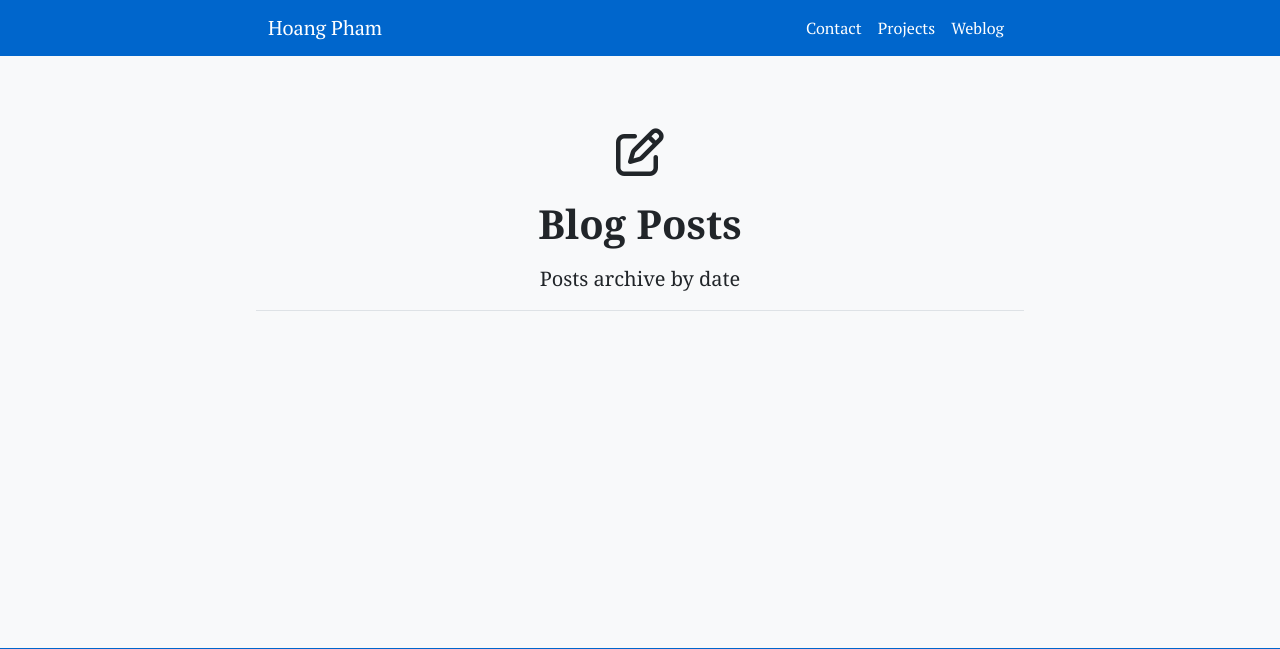
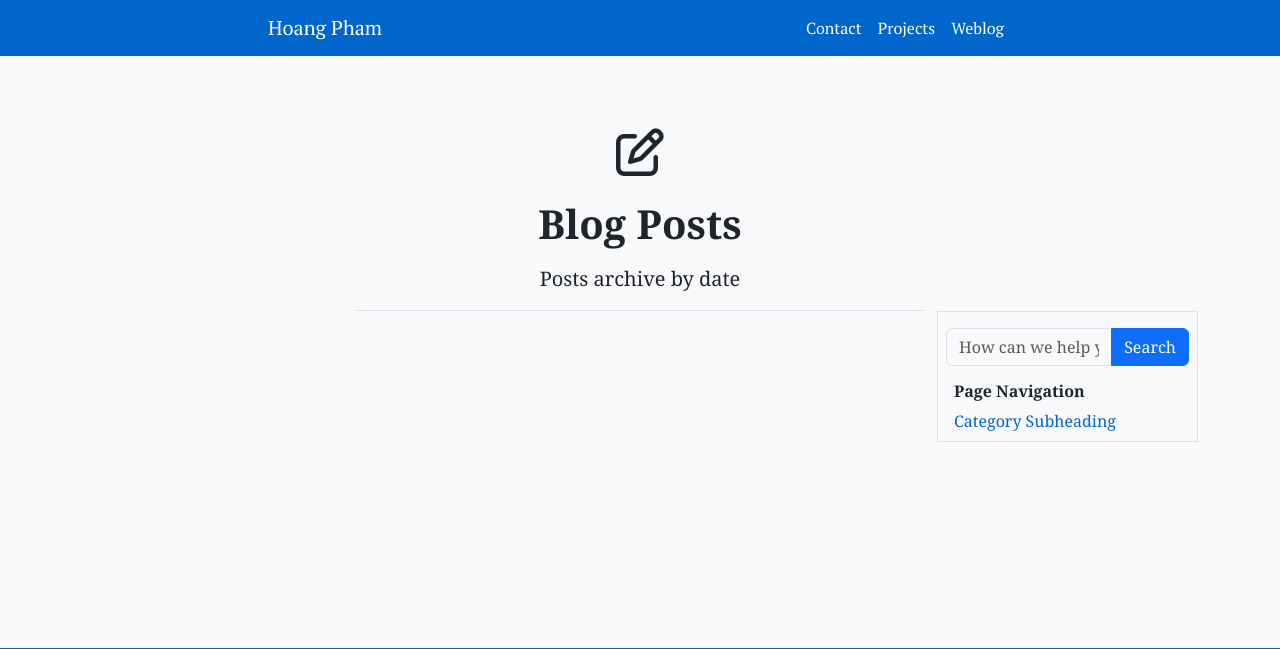
Before and after one commit to yacarthar/blog, a Flask app: template app/templates/posts.html in a window 1280 px wide. Shown: the top 649 px of the page. Run offline with Flask 3, Linux system fonts and the light colour scheme; the template is opened without the code that fills it, so the values that code supplies are empty.

Commit message:
feat: new layout for right pane

```diff
--- a/app/static/css/styles.css
+++ b/app/static/css/styles.css
@@ -78,3 +78,11 @@ body {
 #content-post li {
   list-style-position: outside;
 }
+
+#category-tag {
+  top: 5rem;
+}
+
+#center-pane > ul {
+  padding-left: 0.25rem;
+}
--- /dev/null
+++ b/app/templates/components/cat-n-tag.html
@@ -0,0 +1,20 @@
+<div class="sticky-top" id="category-tag">
+  <div class="border p-2">
+    <div class="input-group py-2">
+      <input
+        type="text"
+        class="form-control"
+        placeholder="How can we help you?"
+      />
+      <button class="btn btn-primary">Search</button>
+    </div>
+    <div class="ps-2">
+      <h5 class="h6 my-2">Page Navigation</h5>
+    </div>
+    <div class="ps-2">
+      <a href="#" class="text-decoration-none text-primary"
+        >Category Subheading</a
+      >
+    </div>
+  </div>
+</div>
--- a/app/templates/posts.html
+++ b/app/templates/posts.html
@@ -1,18 +1,17 @@
-{% extends "base.html" %}
+{% extends "base.html" %} {% block title %}Posts{% endblock %} {% block
+content%}
 
-{% block title %}Posts{% endblock %}
-
-{% block content %}
-<div class="col-md-8 mx-auto">
-  <!-- welcome -->
-  <div class="row mb-4 border-bottom text-center">
-    <i class="fa-regular fa-pen-to-square fa-3x mb-2"></i>
+<div class="row">
+  <i class="fa-regular fa-pen-to-square fa-3x mb-2 text-center"></i>
+  <div class="col-md-6 mx-auto border-bottom text-center">
     <h1 class="my-3">Blog Posts</h1>
     <p class="lead">Posts archive by date</p>
   </div>
+</div>
 
-  <!-- latest posts -->
-  <div class="row mb-4">
+<div class="row mb-4">
+  <div class="col-md-3" id="left-pane"></div>
+  <div class="col-md-6" id="center-pane">
     <ul>
       {% for post in posts %}
       <li class="list-unstyled">
@@ -31,5 +30,8 @@
     </ul>
   </div>
 
+  <div class="col-md-3" id="right-pane">
+    {% include 'components/cat-n-tag.html' %}
+  </div>
 </div>
 {% endblock %}
```
Also changed, not shown: app/services/category.py (+19 -1 lines), app/templates/post.html (+17 -21 lines).
